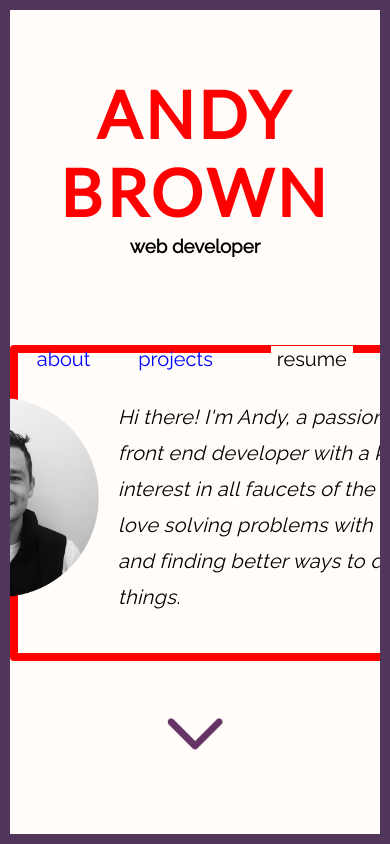
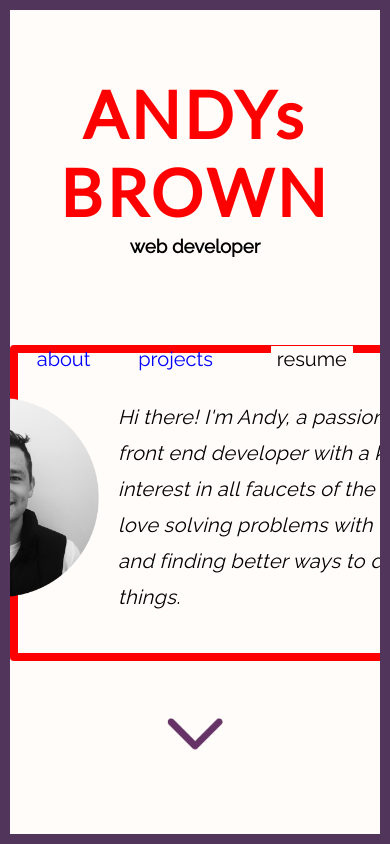
Before and after one commit to andthomas/portfolio, a plain HTML site: page index.html in a window 390 px wide. Shown: the top 844 px of the page. Drawn offline with Linux system fonts and the light colour scheme.

```diff
--- a/index.html
+++ b/index.html
@@ -25,7 +25,7 @@
 
   <div id="header">
     <!-- <img id="logo" src="images/ab.png" alt=""> -->
-    <h1>ANDY BROWN</h1>
+    <h1>ANDYs BROWN</h1>
     <h3>web developer</h3>
 
       <table>
```
